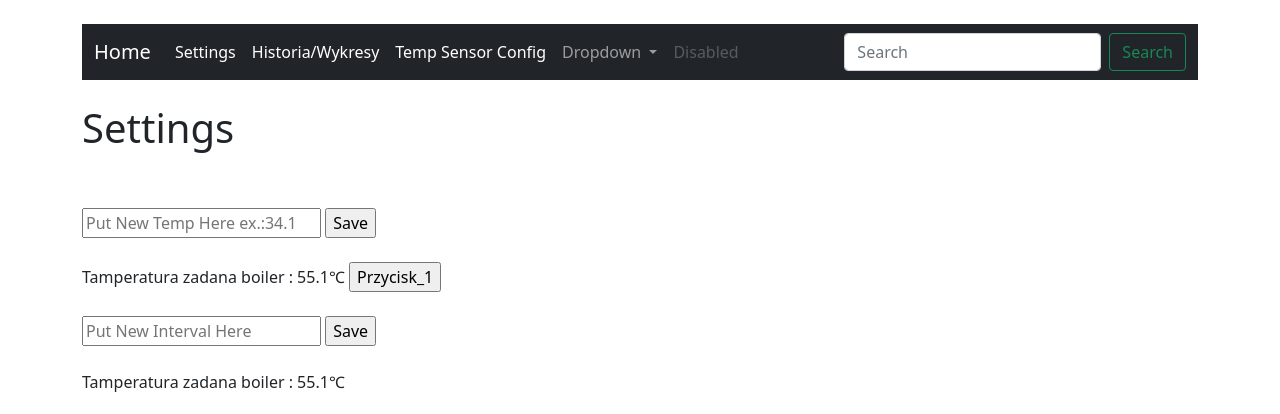
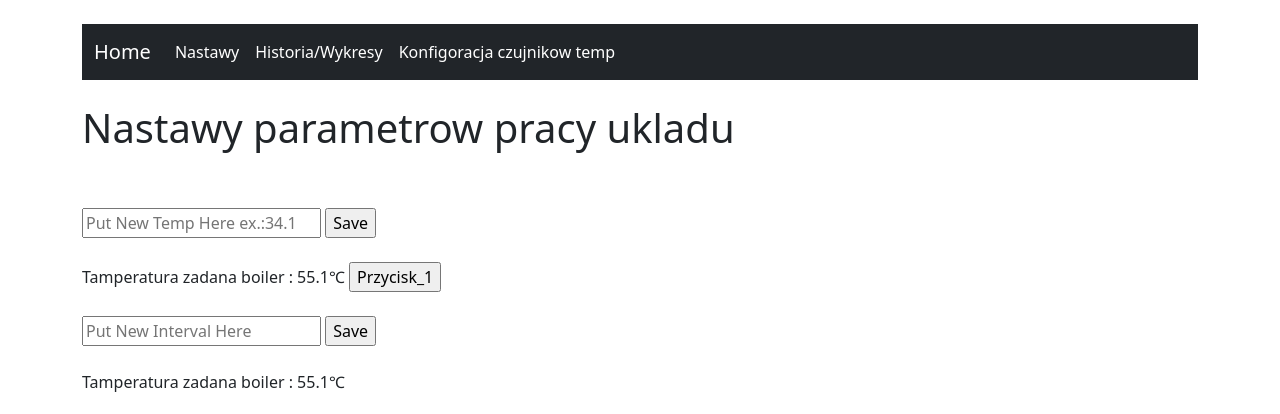
Before and after one commit to ricocooder/HeatPump, a Flask app: page /settings in a window 1280 px wide. Shown: the top 414 px of the page. Run offline with Flask 2, Linux system fonts and the light colour scheme.

Commit message:
Cleaning the cose and working on messages

```diff
--- a/myApp.py
+++ b/myApp.py
@@ -30,9 +30,11 @@ def scheduleTask():
     # g.readTemp4 = read_temp(3)
     # g.readTemp5 = read_temp(4)
     checkPumpEfi(g.tz1, g.readTemp[0], 5)
+    print("This test runs every 4 seconds")
+
+def scheduleTask1s():
     g.BaseEfiInPercent = setOutputs(g.mainState, g.readTemp[0], g.pumpEfi)
-    print("This test runs every 3 seconds")
-
+    print("This test runs every 1 seconds")
 
 app.secret_key = b'_5#y2L"F4Q8z\n\xec]/'
 pickFolder = os.path.join("static")
@@ -191,6 +193,8 @@ def checkPumpEfi(t_set: float, t_accual: float, offset: int):
 
 if __name__ == "__main__":
     scheduler.add_job(id='Scheduled Task', func=scheduleTask,
-                      trigger="interval", seconds=3)
+                      trigger="interval", seconds=4)
+    scheduler.add_job(id='Scheduler Task 1s', func=scheduleTask1s,
+                      trigger="interval", seconds=1)
     scheduler.start()
     app.run(host='0.0.0.0', port=5000, debug=True, use_reloader=False)
--- a/templates/base.html
+++ b/templates/base.html
@@ -12,11 +12,24 @@
 
     <title>Hello, world!</title>
   </head>
+
   <body>
     <br/>
     <div class="container">
         {% include 'navbar.html' %}
+        {% with messages = get_flashed_messages(with_categories=true) %}
+        {% if messages %}
+          <ul class=flashes>
+          {% for category, message in messages %}
+          <div class="alert alert-warning alert-dismissible fade show" role="alert">
+            <li class="{{ category }}">{{ message }}</li>
+            <button type="button" class="btn-close" data-bs-dismiss="alert" aria-label="Close"></button>
+          </div>
 
+          {% endfor %}
+          </ul>
+        {% endif %}
+      {% endwith %}
         {% block content %}
 
         {% endblock %}
--- a/templates/navbar.html
+++ b/templates/navbar.html
@@ -7,34 +7,17 @@
       <div class="collapse navbar-collapse" id="navbarSupportedContent">
         <ul class="navbar-nav me-auto mb-2 mb-lg-0">
           <li class="nav-item">
-            <a class="nav-link active" aria-current="page" href="{{url_for('settings')}}">Settings</a>
+            <a class="nav-link active" aria-current="page" href="{{url_for('settings')}}">Nastawy</a>
           </li>
           <li class="nav-item">
             <a class="nav-link active" aria-current="page" href="{{url_for('history')}}">Historia/Wykresy</a>
           </li>
           <li class="nav-item">
 
-            <a class="nav-link active" aria-current="page" href="{{url_for('temp_sensor_config')}}">Temp Sensor Config</a>
+            <a class="nav-link active" aria-current="page" href="{{url_for('temp_sensor_config')}}">Konfigoracja czujnikow temp</a>
           </li>
-          <li class="nav-item dropdown">
-            <a class="nav-link dropdown-toggle" href="#" id="navbarDropdown" role="button" data-bs-toggle="dropdown" aria-expanded="false">
-              Dropdown
-            </a>
-            <ul class="dropdown-menu" aria-labelledby="navbarDropdown">
-              <li><a class="dropdown-item" href="#">Action</a></li>
-              <li><a class="dropdown-item" href="#">Another action</a></li>
-              <li><hr class="dropdown-divider"></li>
-              <li><a class="dropdown-item" href="#">Something else here</a></li>
-            </ul>
-          </li>
-          <li class="nav-item">
-            <a class="nav-link disabled" href="#" tabindex="-1" aria-disabled="true">Disabled</a>
-          </li>
+
         </ul>
-        <form class="d-flex">
-          <input class="form-control me-2" type="search" placeholder="Search" aria-label="Search">
-          <button class="btn btn-outline-success" type="submit">Search</button>
-        </form>
       </div>
     </div>
   </nav>
--- a/templates/settings.html
+++ b/templates/settings.html
@@ -2,19 +2,11 @@
 
 {% block content %}
 <br/>
-{% with messages = get_flashed_messages(with_categories=true) %}
-  {% if messages %}
-    <ul class=flashes>
-    {% for category, message in messages %}
-      <li class="{{ category }}">{{ message }}</li>
-    {% endfor %}
-    </ul>
-  {% endif %}
-{% endwith %}
+
 <body>
     <form class = "grid" action = "/settings" method = "POST">
 
-<h1>Settings</h1>
+<h1>Nastawy parametrow pracy ukladu</h1>
 <br/><br/>
 
 <input type='float' placeholder='Put New Temp Here ex.:34.1' step ='0.1' name = 'tempZad1'>
```
Also changed, not shown: templates/temp_sensor_config.html (+2 -23 lines).
